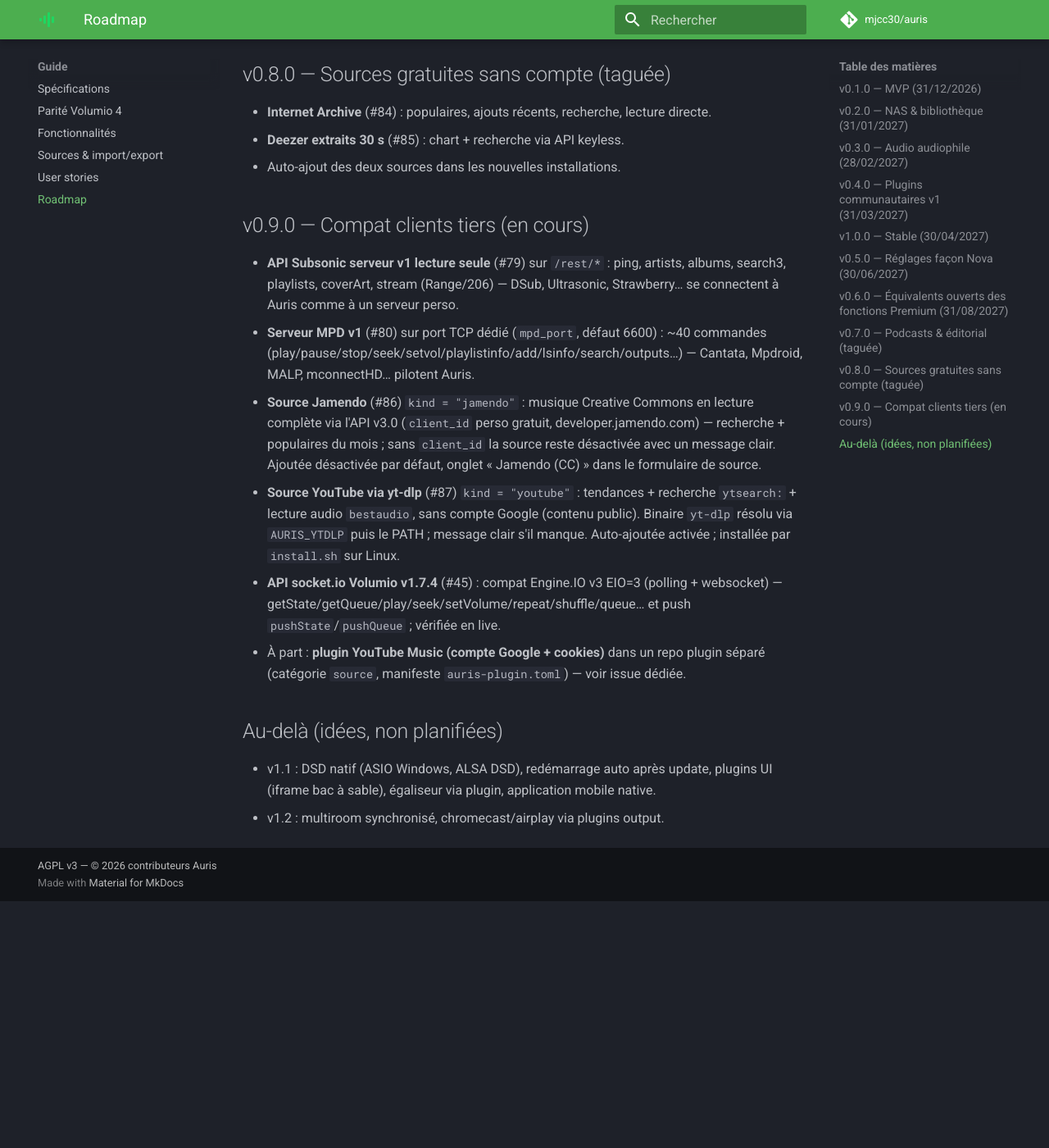
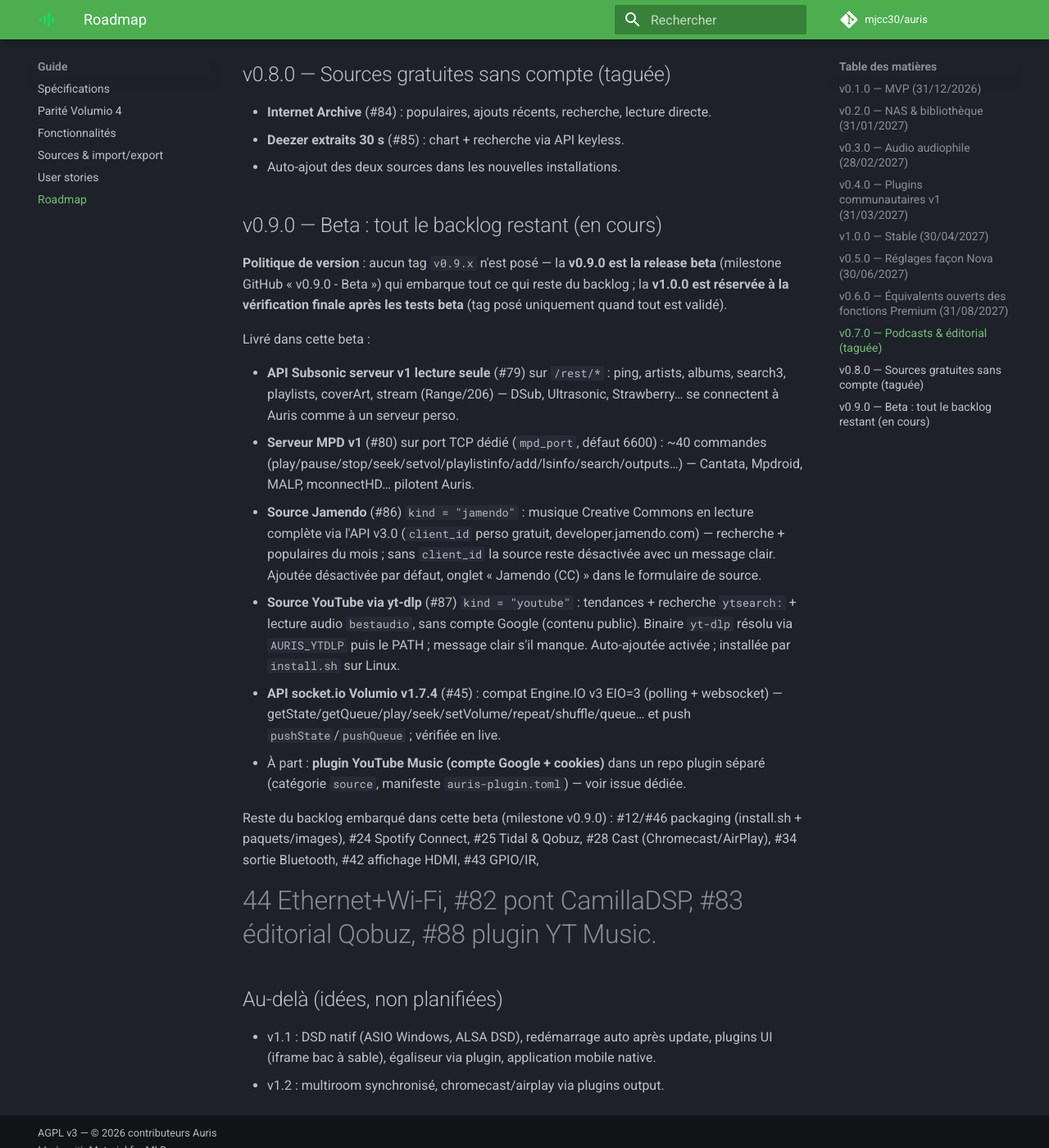
Before and after one commit to mjcc30/auris, an MkDocs documentation site: the page built from docs/ROADMAP.md, in a window 1280 px wide and 1400 px high, scrolled down 2413 px. Shown: the whole window at 82% size. Built offline with MkDocs 1.6.1 and Material for MkDocs 9.7.7, drawn with Linux system fonts in a browser that asks for light colours; comment, search, counter and statistics services are not loaded; before the commit the page ends 3512 px from its top, so only the background shows below that.

Commit message:
docs(roadmap): v0.9.0 = beta (backlog complet), v1.0.0 reservee a la verif finale
Generated by Mistral Vibe.
Co-Authored-By: Mistral Vibe <vibe@mistral.ai>

```diff
--- a/docs/ROADMAP.md
+++ b/docs/ROADMAP.md
@@ -89,7 +89,14 @@ ouverts ou des intégrations communautaires avec compte utilisateur :
 - **Deezer extraits 30 s** (#85) : chart + recherche via API keyless.
 - Auto-ajout des deux sources dans les nouvelles installations.
 
-## v0.9.0 — Compat clients tiers (en cours)
+## v0.9.0 — Beta : tout le backlog restant (en cours)
+
+**Politique de version** : aucun tag `v0.9.x` n'est posé — la **v0.9.0 est la release
+beta** (milestone GitHub « v0.9.0 - Beta ») qui embarque tout ce qui reste du backlog ;
+la **v1.0.0 est réservée à la vérification finale après les tests beta** (tag posé
+uniquement quand tout est validé).
+
+Livré dans cette beta :
 
 - **API Subsonic serveur v1 lecture seule** (#79) sur `/rest/*` : ping, artists,
   albums, search3, playlists, coverArt, stream (Range/206) — DSub, Ultrasonic,
@@ -112,6 +119,11 @@ ouverts ou des intégrations communautaires avec compte utilisateur :
 - À part : **plugin YouTube Music (compte Google + cookies)** dans un repo plugin
   séparé (catégorie `source`, manifeste `auris-plugin.toml`) — voir issue dédiée.
 
+Reste du backlog embarqué dans cette beta (milestone v0.9.0) : #12/#46 packaging
+(install.sh + paquets/images), #24 Spotify Connect, #25 Tidal & Qobuz, #28 Cast
+(Chromecast/AirPlay), #34 sortie Bluetooth, #42 affichage HDMI, #43 GPIO/IR,
+#44 Ethernet+Wi-Fi, #82 pont CamillaDSP, #83 éditorial Qobuz, #88 plugin YT Music.
+
 ## Au-delà (idées, non planifiées)
 
 - v1.1 : DSD natif (ASIO Windows, ALSA DSD), redémarrage auto après update,
```
